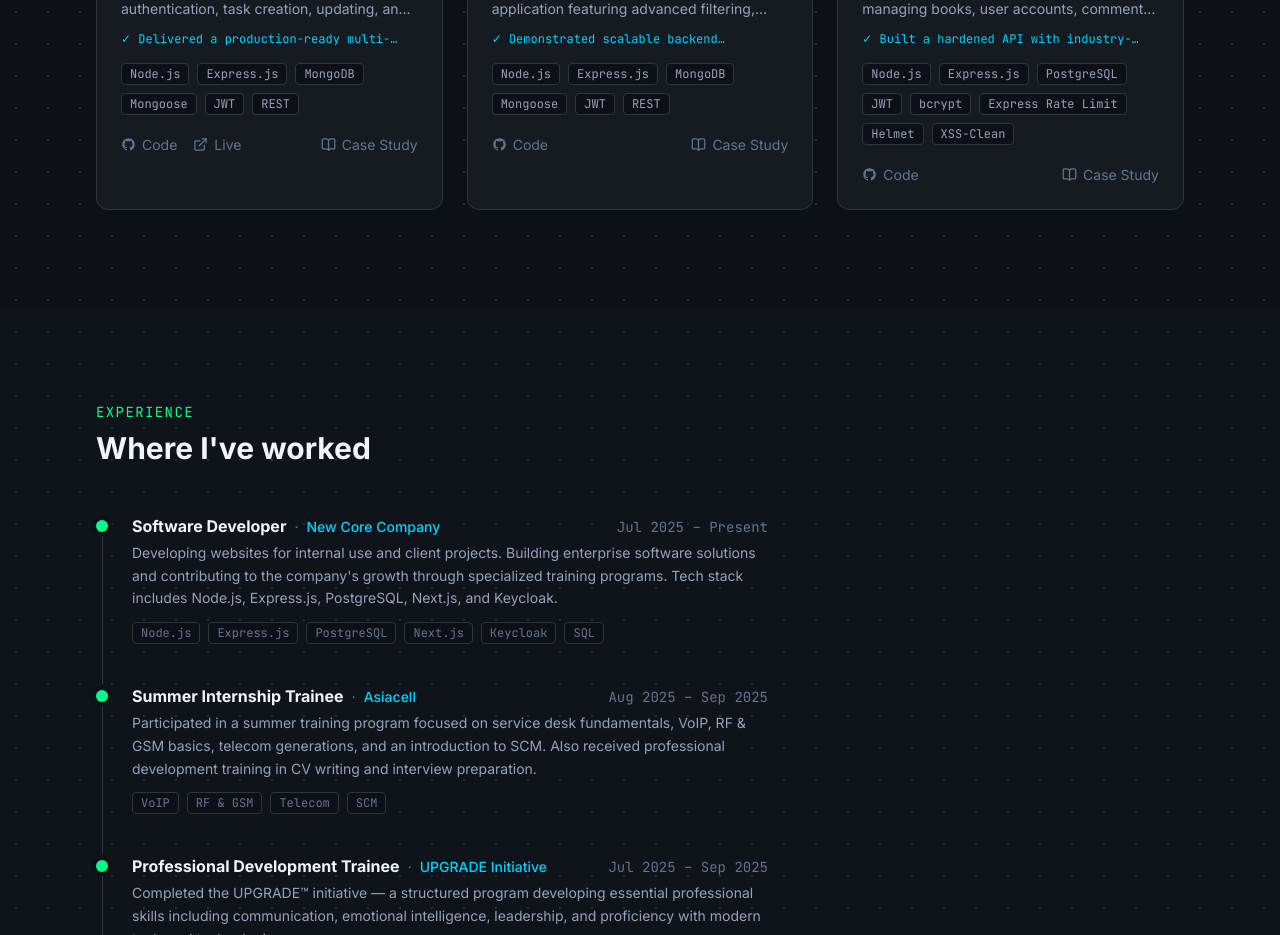
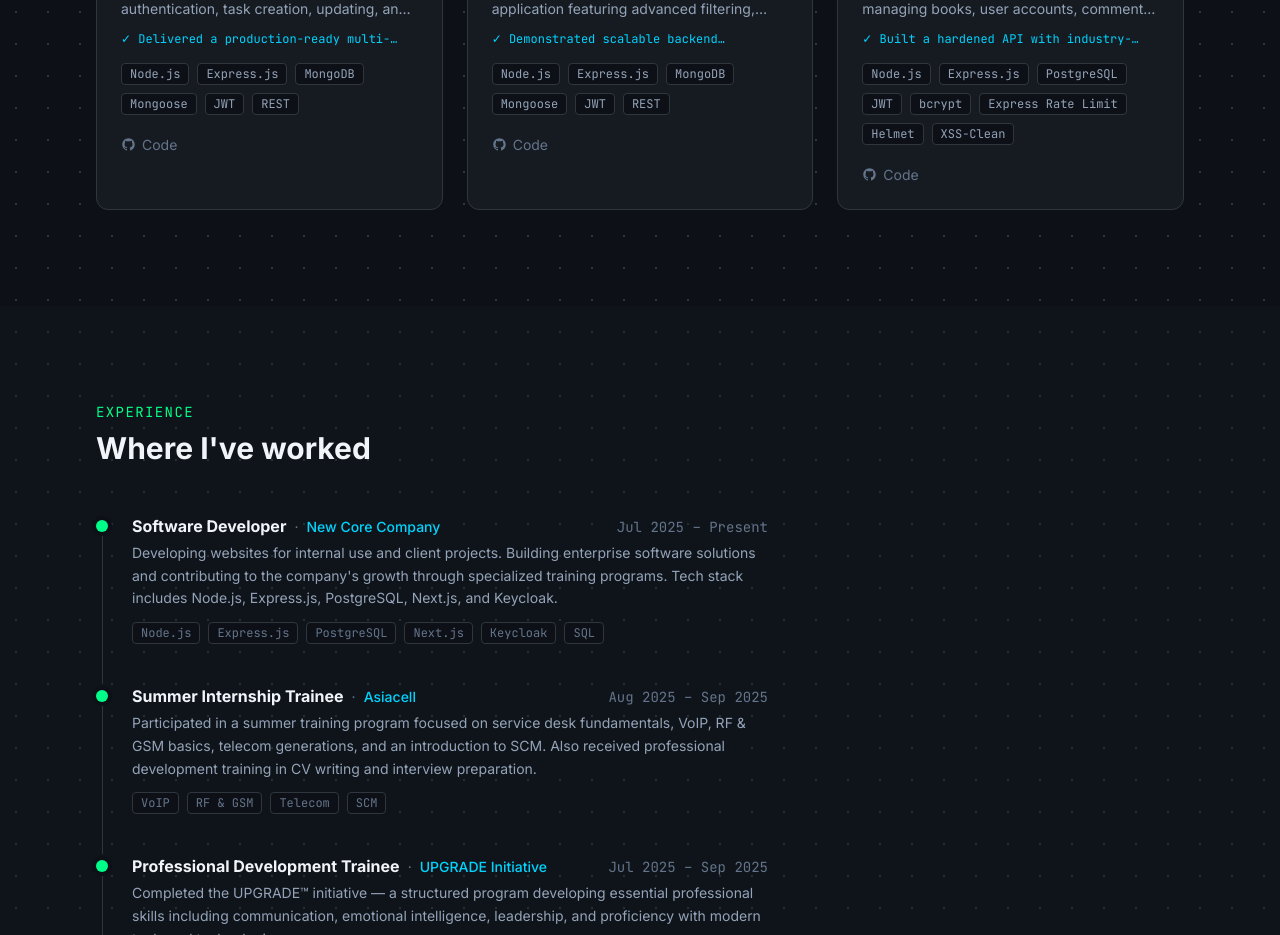
Before and after one commit to am17jx/portfolio, a Next.js app: page /portfolio/ in a window 1280 px wide. Shown: the part 2500-3435 px from the top of the page. Built offline with nearby package versions, Linux system fonts and the light colour scheme.

Commit message:
style: remove live and case study links from project cards

```diff
--- a/components/ui/ProjectCard.tsx
+++ b/components/ui/ProjectCard.tsx
@@ -2,8 +2,7 @@
 
 import { useState } from 'react'
 import Image from 'next/image'
-import Link from 'next/link'
-import { ExternalLink, BookOpen, Star } from 'lucide-react'
+import { Star } from 'lucide-react'
 import { RiGithubFill } from 'react-icons/ri'
 import { Project } from '@/lib/types'
 
@@ -83,25 +82,6 @@ export function ProjectCard({ project }: ProjectCardProps) {
             <RiGithubFill size={15} />
             Code
           </a>
-          {project.liveUrl && (
-            <a
-              href={project.liveUrl}
-              target="_blank"
-              rel="noopener noreferrer"
-              aria-label={`${project.title} live demo`}
-              className="flex items-center gap-1.5 text-sm hover:text-terminal-cyan transition-colors focus-visible:outline-none focus-visible:ring-2 focus-visible:ring-terminal-cyan rounded"
-            >
-              <ExternalLink size={15} />
-              Live
-            </a>
-          )}
-          <Link
-            href={`/projects/${project.slug}`}
-            className="flex items-center gap-1.5 text-sm hover:text-terminal-cyan transition-colors ml-auto focus-visible:outline-none focus-visible:ring-2 focus-visible:ring-terminal-cyan rounded"
-          >
-            <BookOpen size={15} />
-            Case Study
-          </Link>
         </div>
       </div>
     </article>
```
